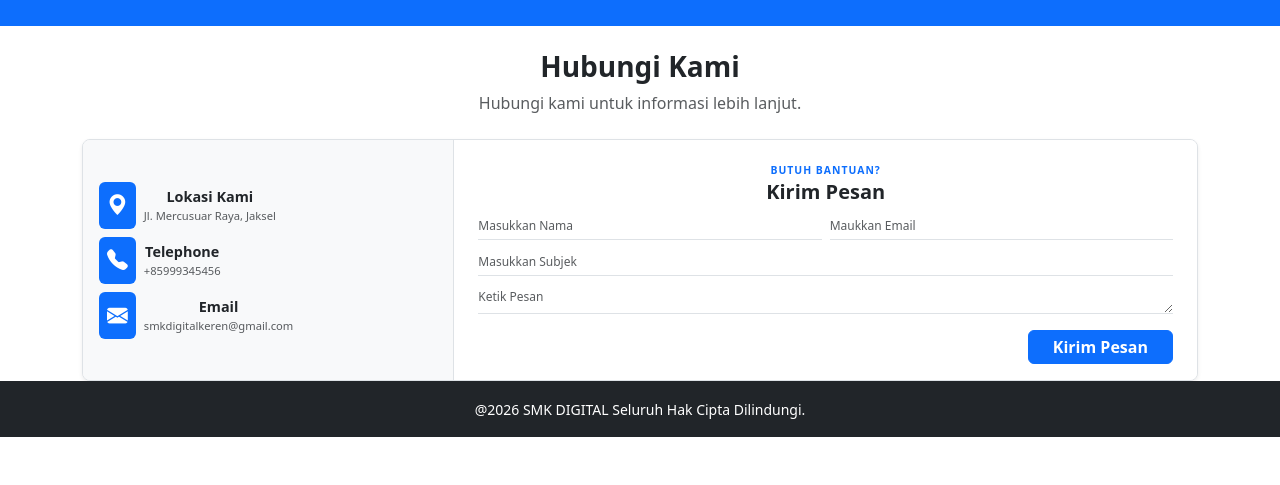
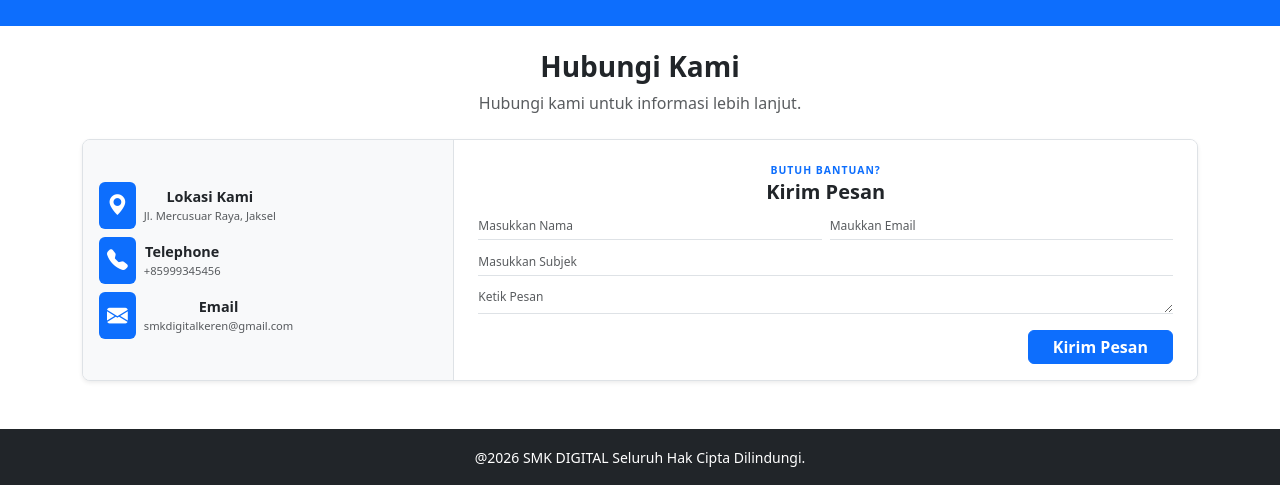
Before and after one commit to ristiimut31/smk-smk, a plain HTML site: page index.html in a window 1280 px wide. Shown: the part 4670-5155 px from the top of the page. Before the commit the page ends 5107 px from the top, so only its background shows below. Drawn offline with nearby package versions, Linux system fonts and the light colour scheme.

Commit message:
Update index.html

```diff
--- a/index.html
+++ b/index.html
@@ -661,10 +661,10 @@
     </div>
 </div>
 
- <footer class="bg-dark text-white text-center py-3">
+ <footer class="bg-dark text-white text-center py-3 mt-5">
           <small class="mb-0">@2026 SMK DIGITAL Seluruh Hak Cipta Dilindungi.</small>
          </footer>
 <script src="https://cdn.jsdelivr.net/npm/bootstrap@5.3.8/dist/js/bootstrap.bundle.min.js"></script>
 <script src="https://cdn.jsdelivr.net/npm/bootstrap@5.3.8/dist/js/bootstrap.bundle.min.js" integrity="sha384-FKyoEForCGlyvwx9Hj09JcYn3nv7wiPVlz7YYwJrWVcXK/BmnVDxM+D2scQbITxI" crossorigin="anonymous"></script>
 
-</bod
+ </body>
```
